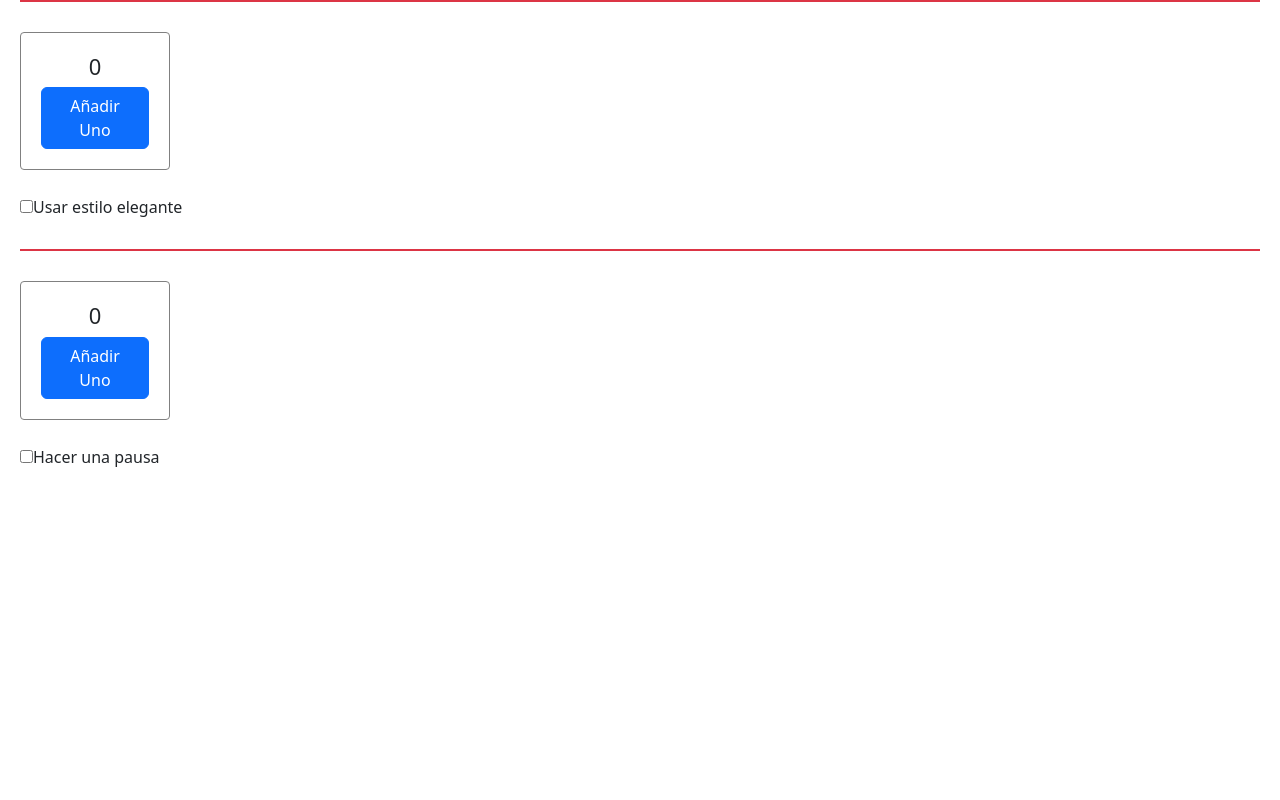
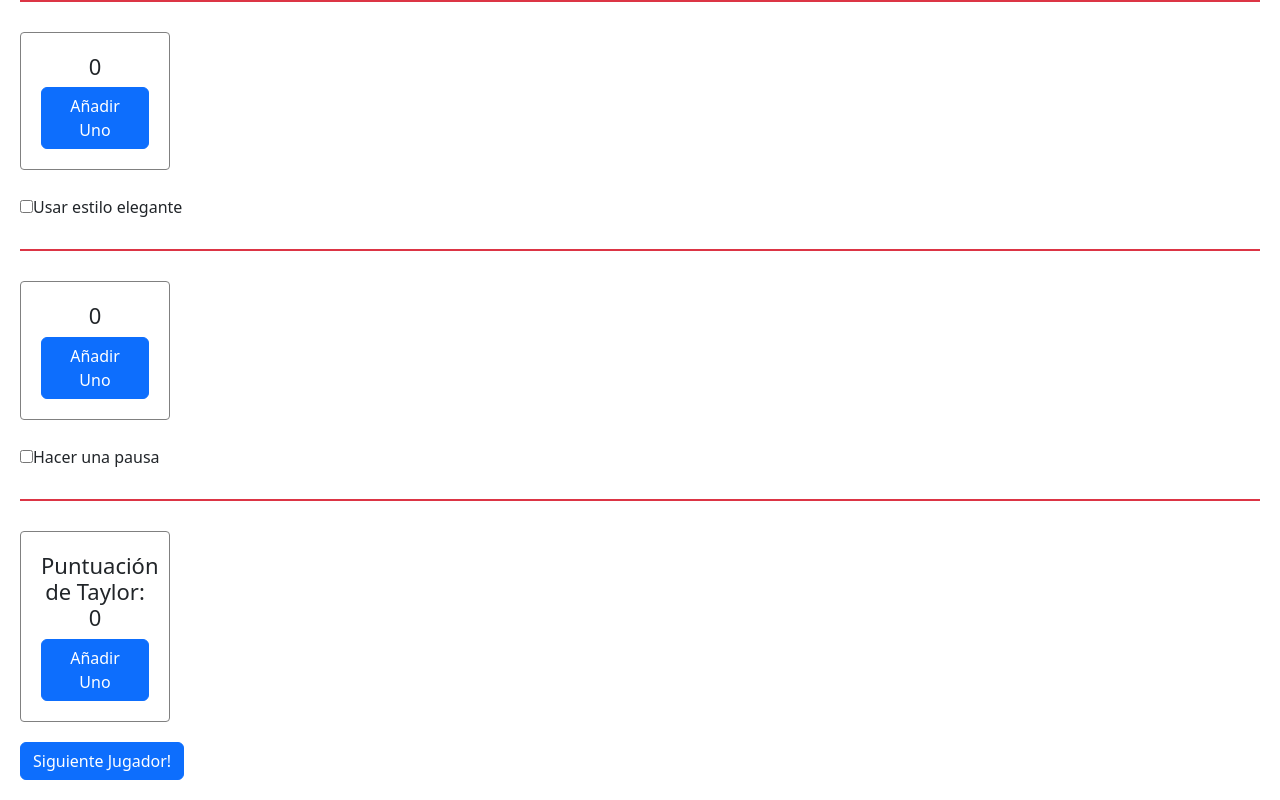
Before and after one commit to dgutierrez21/Learning-ReactJS--React-Docs, a React (Vite) app in the folder 01-learn/: page / in a window 1280 px wide. Shown: the part 458-1258 px from the top of the page. Before the commit the page ends 952 px from the top, so only its background shows below. Built offline with nearby package versions, Linux system fonts and the light colour scheme.

Commit message:
Restablecer el estado en la misma posición

```diff
--- a/01-learn/src/04-manejo-de-estado/04-Conservar-y-reiniciar-el-estado/ConservarYReiniciarElEstado.jsx
+++ b/01-learn/src/04-manejo-de-estado/04-Conservar-y-reiniciar-el-estado/ConservarYReiniciarElEstado.jsx
@@ -2,6 +2,7 @@ import { ContadorApp } from "./contador/ContadorApp";
 import { Contador02App } from "./contador02/Contador02App";
 import { Contador03App } from "./contador03/Contador03App";
 import { Contador04App } from "./contador04/Contador04App";
+import { Marcador } from "./marcador/Marcador";
 
 export const ConservarYReiniciarElEstado = () => {
   return (
@@ -13,6 +14,8 @@ export const ConservarYReiniciarElEstado = () => {
       <Contador03App />
       <div className="separator bg-danger"></div>
       <Contador04App />
+      <div className="separator bg-danger"></div>
+      <Marcador />
     </>
   );
 };
--- /dev/null
+++ b/01-learn/src/04-manejo-de-estado/04-Conservar-y-reiniciar-el-estado/marcador/Marcador.jsx
@@ -0,0 +1,51 @@
+import { useState } from "react";
+
+export const Marcador = () => {
+  const [esJugadorA, setesJugadorA] = useState(true);
+
+  return (
+    <>
+      {esJugadorA ? (
+        <Contador persona={"Taylor"} />
+      ) : (
+        <Contador persona={"Sarah"} />
+      )}
+
+      <button
+        onClick={() => setesJugadorA(!esJugadorA)}
+        className="btn btn-primary"
+      >
+        Siguiente Jugador!
+      </button>
+    </>
+  );
+};
+
+function Contador({ persona }) {
+  const [puntuacion, setPuntuacion] = useState(0);
+  const [hover, setHover] = useState(false);
+
+  let className = "contador";
+  if (hover) {
+    className += " hover";
+  }
+
+  return (
+    <div
+      className={className}
+      onPointerEnter={() => setHover(true)}
+      onPointerLeave={() => setHover(false)}
+    >
+      <h1>
+        Puntuación de {persona}: {puntuacion}
+      </h1>
+
+      <button
+        onClick={() => setPuntuacion(puntuacion + 1)}
+        className="btn btn-primary"
+      >
+        Añadir Uno
+      </button>
+    </div>
+  );
+}
```
Also changed, not shown: 01-learn/src/04-manejo-de-estado/04-Conservar-y-reiniciar-el-estado/ConservarYReiniciarElEstado.txt.
